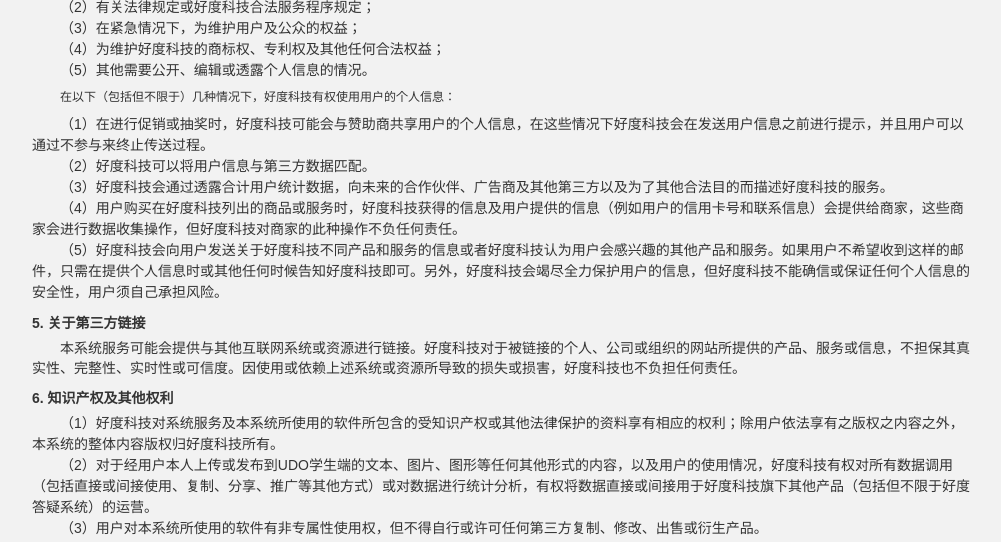
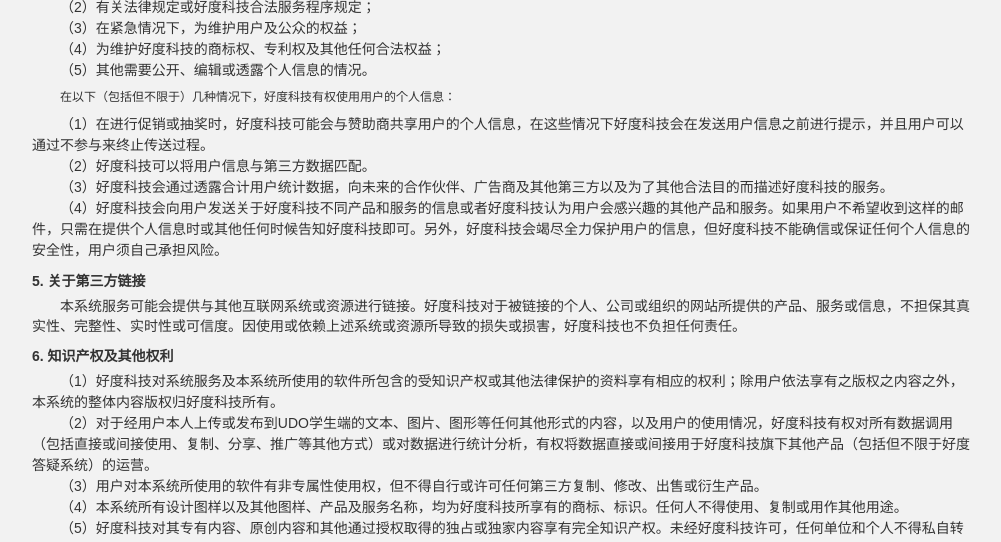
Before and after one commit to krisrita/udo, a PHP site: page /school/application/views/corp/protocol1.phtml in a window 1280 px wide. Shown: the part 1525-2067 px from the top of the page, without its empty margins (138-1139 px from the left). Run offline with PHP 8.4, Linux system fonts and the light colour scheme.

Commit message:
注册协议

```diff
--- a/application/views/corp/protocol1.phtml
+++ b/application/views/corp/protocol1.phtml
@@ -73,8 +73,7 @@
 			<p>（1）在进行促销或抽奖时，好度科技可能会与赞助商共享用户的个人信息，在这些情况下好度科技会在发送用户信息之前进行提示，并且用户可以通过不参与来终止传送过程。</p>
 			<p>（2）好度科技可以将用户信息与第三方数据匹配。</p>
 			<p>（3）好度科技会通过透露合计用户统计数据，向未来的合作伙伴、广告商及其他第三方以及为了其他合法目的而描述好度科技的服务。</p>
-			<p>（4）用户购买在好度科技列出的商品或服务时，好度科技获得的信息及用户提供的信息（例如用户的信用卡号和联系信息）会提供给商家，这些商家会进行数据收集操作，但好度科技对商家的此种操作不负任何责任。</p>
-			<p>（5）好度科技会向用户发送关于好度科技不同产品和服务的信息或者好度科技认为用户会感兴趣的其他产品和服务。如果用户不希望收到这样的邮件，只需在提供个人信息时或其他任何时候告知好度科技即可。另外，好度科技会竭尽全力保护用户的信息，但好度科技不能确信或保证任何个人信息的安全性，用户须自己承担风险。</p>
+			<p>（4）好度科技会向用户发送关于好度科技不同产品和服务的信息或者好度科技认为用户会感兴趣的其他产品和服务。如果用户不希望收到这样的邮件，只需在提供个人信息时或其他任何时候告知好度科技即可。另外，好度科技会竭尽全力保护用户的信息，但好度科技不能确信或保证任何个人信息的安全性，用户须自己承担风险。</p>
 		</dd>
 		<dt>5.	关于第三方链接</dt>
 		<dd>本系统服务可能会提供与其他互联网系统或资源进行链接。好度科技对于被链接的个人、公司或组织的网站所提供的产品、服务或信息，不担保其真实性、完整性、实时性或可信度。因使用或依赖上述系统或资源所导致的损失或损害，好度科技也不负担任何责任。</dd>
```
